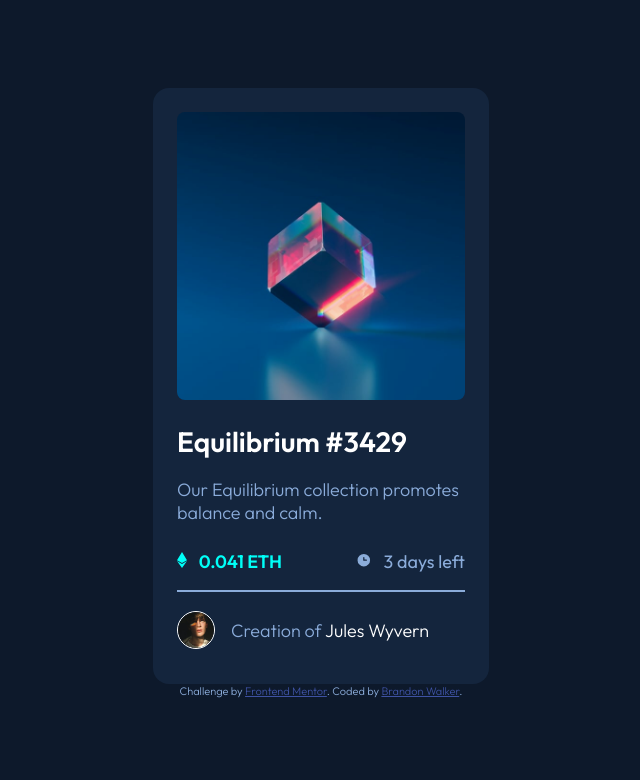
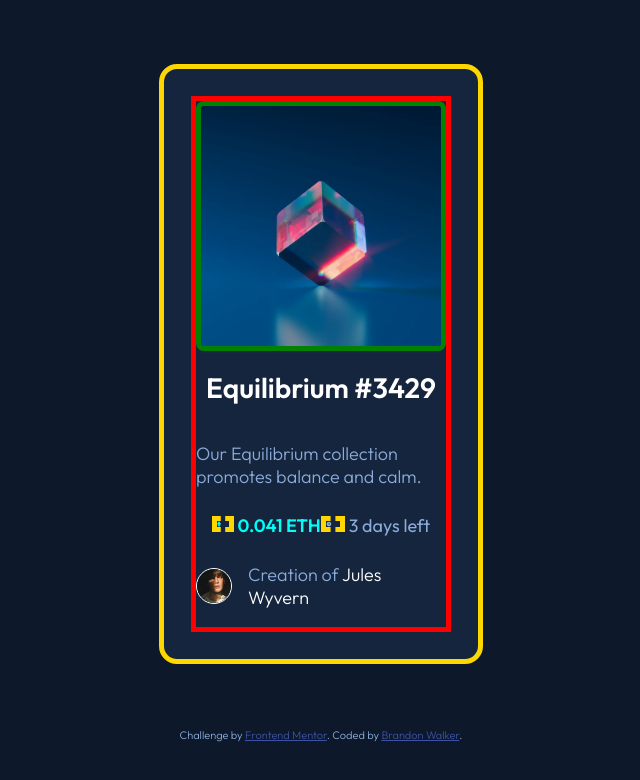
Before and after one commit to walker861/FEMNFTPreviewCard, a plain HTML site: page index.html in a window 1280 px wide. Shown: the whole page, without its empty margins (319-959 px from the left). Drawn offline with Linux system fonts and the light colour scheme.

Commit message:
revised css structure, overlay

```diff
--- a/index.html
+++ b/index.html
@@ -1,23 +1,21 @@
 <!DOCTYPE html>
 <html lang="en">
+
   <head>
     <meta charset="UTF-8">
-  <meta name="viewport" content="width=device-width, initial-scale=1.0"> <!-- displays site properly based on user's device -->
+    <meta name="viewport" content="width=device-width, initial-scale=1.0">
+    <link rel="icon" type="image/png" sizes="32x32" href="./images/favicon-32x32.png">
+    <link rel="stylesheet" href="style.css">
+    <title>Frontend Mentor | NFT preview card component</title>
+  </head>
 
-  <link rel="icon" type="image/png" sizes="32x32" href="./images/favicon-32x32.png">
-
-  <link rel="stylesheet" href="style.css">
-
-  <title>Frontend Mentor | NFT preview card component</title>
-
-</head>
   <body>
     <div class="container">
       <div class="card">
-      <div class="main-img">
         <img class="equilibrium" src="images/image-equilibrium.jpg" alt="equilibrium cube image">
+        <div class="overlay">
           <img class="view" src="images/icon-view.svg">
-      </div>
+        </div><!--close overlay-->
 
         <h1 class="title">Equilibrium #3429</h1>
         <p class="description">Our Equilibrium collection promotes balance and calm.</p>
@@ -26,23 +24,23 @@
           <div id="balance">
             <img class="icon ethereum" src="images/icon-ethereum.svg" alt="ethereum icon">
             <span class="balance">0.041 ETH</span>
-        </div>
+          </div><!--close balance-->
           <div id="time">
             <img class="icon clock" src="images/icon-clock.svg" alt="clock icon">
             <span class="time">3 days left</span>
-        </div>
-      </div>
-      <hr class="break">
+          </div><!--close time-->
+        </div><!--close stats-->
         <div class="author">
           <img class="avatar" src="images/image-avatar.png">
           <p class="creator">Creation of <span class="name">Jules Wyvern</span></p>
-      </div>
-    </div>
-  </div>
+        </div><!--close author-->
+      </div><!--close card-->
+    </div><!--close container-->
 
-  <div class="attribution">
+    <footer class="attribution">
       Challenge by <a href="https://www.frontendmentor.io?ref=challenge" target="_blank">Frontend Mentor</a>.
       Coded by <a href="#">Brandon Walker</a>.
-  </div>
+    </footer>
   </body>
+
 </html>
--- a/style.css
+++ b/style.css
@@ -1,57 +1,83 @@
 @import url('https://fonts.googleapis.com/css2?family=Outfit:wght@300;400;600&display=swap');
 
-body {
+* {
 	box-sizing: border-box;
-    margin: 88px 24px;
-    background-color: hsl(217, 54%, 11%);
-    color: hsl(215, 51%, 70%);
+}
+
+html {
 	font-family: 'Outfit', sans-serif;
 	font-size: 18px;
 	font-weight: 300;
-    min-width: 375px;
-    max-width: 1440px;
+	color: hsl(215, 51%, 70%);
+}
+
+body {
+	margin: 0;
+	background-color: hsl(217, 54%, 11%);
+}
+
+.container {
+	border: 5px solid gold;
+
+	margin-inline: auto;
+	margin-block: 5%;
+	padding: 1.5rem;
+	width: 18rem;
+	background-color: hsl(216, 50%, 16%);
+	border-radius: 1rem;
+}
+
+.card {
+	border: 5px solid red;
+
+	position: relative;
 	display: flex;
 	flex-direction: column;
 	justify-content: center;
 	align-items: center;
 }
 
-.container {
-    padding: 24px;
-    width: 288px;
-    background-color: hsl(216, 50%, 16%);
-    border-radius: 16px;
-    display: grid;
-}
-
-.main-img {
-    position: relative;
+img {
+	border: 5px dashed gold;
 }
 
 .equilibrium {
+	border: 5px solid green;
+
 	width: 100%;
 	height: auto;
 	border-radius: 8px;
 }
 
-.view {
+.overlay {
+	border: 5px solid white;
+
 	position: absolute;
-    padding: 120px;
+	width: 100%;
+	height: 48%;
 	top: 0;
-    left: 0;
-    background-color:hsl(178, 100%, 50%);
+	background-color: hsl(178, 100%, 50%);
 	border-radius: 8px;
 	opacity: 1%;
 	cursor: pointer;
 }
 
-.view:hover {
-    opacity: 80%;
+.view {
+	position: relative;
+	top: 40%;
+	left: 38%;
 }
 
+.view:hover {
+	opacity: 100%;
+}
+
+.overlay:hover {
+	opacity: 50%;
+}
 
 h1 {
-    color:hsl(0, 0%, 100%);
+	color: hsl(0, 0%, 100%);
 	font-weight: 600;
 	font-size: 28px;
 	cursor: pointer;
@@ -72,7 +98,7 @@ h1:hover {
 	height: 16px;
 }
 
-#balance #time{
+#balance #time {
 	display: flex;
 }
 
@@ -100,7 +126,7 @@ h1:hover {
 }
 
 .name {
-    color:hsl(0, 0%, 100%);
+	color: hsl(0, 0%, 100%);
 	cursor: pointer;
 }
 
@@ -114,6 +140,11 @@ h1:hover {
 	justify-content: flex-start;
 }
 
-.attribution { font-size: 11px; text-align: center; }
+.attribution {
+	font-size: 11px;
+	text-align: center;
+}
 
-.attribution a { color: hsl(228, 45%, 44%); }
+.attribution a {
+	color: hsl(228, 45%, 44%);
+}
```
Also changed, not shown: 2 other files. Lines whose indentation alone changed are shown as unchanged.
